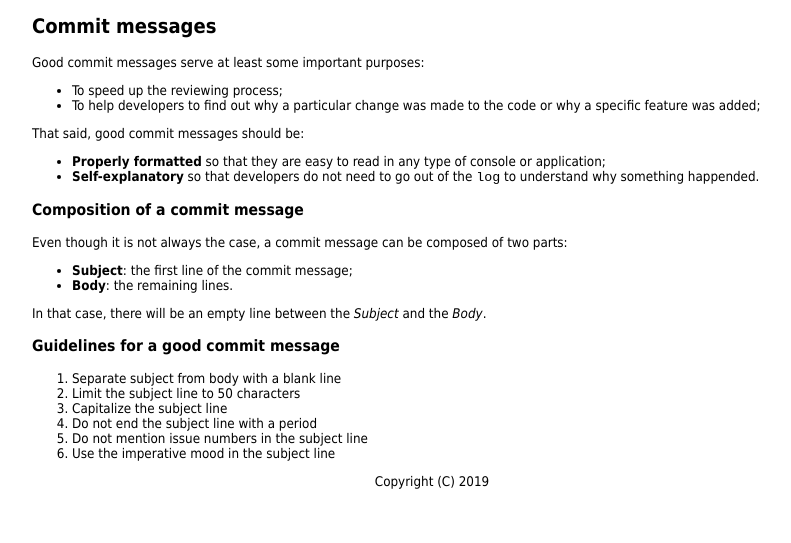
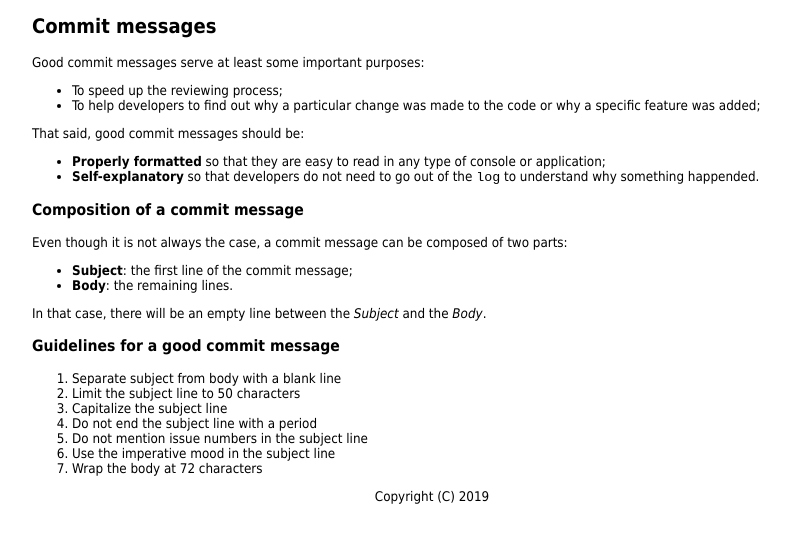
Before and after one commit to henriquemoody/git-workshop, a plain HTML site: page index.html in a window 1280 px wide. Shown: the part 125-668 px from the top of the page, without its empty margins (208-999 px from the left). Drawn offline with Linux system fonts and the light colour scheme.

Commit message:
Add the seventh guideline for a good commit message
A common standard and old is 80 characters per line and because Git
indent the body of your commit message having 72 characters gives plenty
of room for Git to indent text while still keeping everything under 80
characters overall.

Co-authored-by: Luís Cobucci <luis.cobucci@castoredc.com>
Signed-off-by: Henrique Moody <henrique.moody@castoredc.com>

```diff
--- a/index.html
+++ b/index.html
@@ -52,6 +52,7 @@
           <li>Do not end the subject line with a period</li>
           <li>Do not mention issue numbers in the subject line</li>
           <li>Use the imperative mood in the subject line</li>
+          <li>Wrap the body at 72 characters</li>
         </ol>
       </p>
     </article>
```
